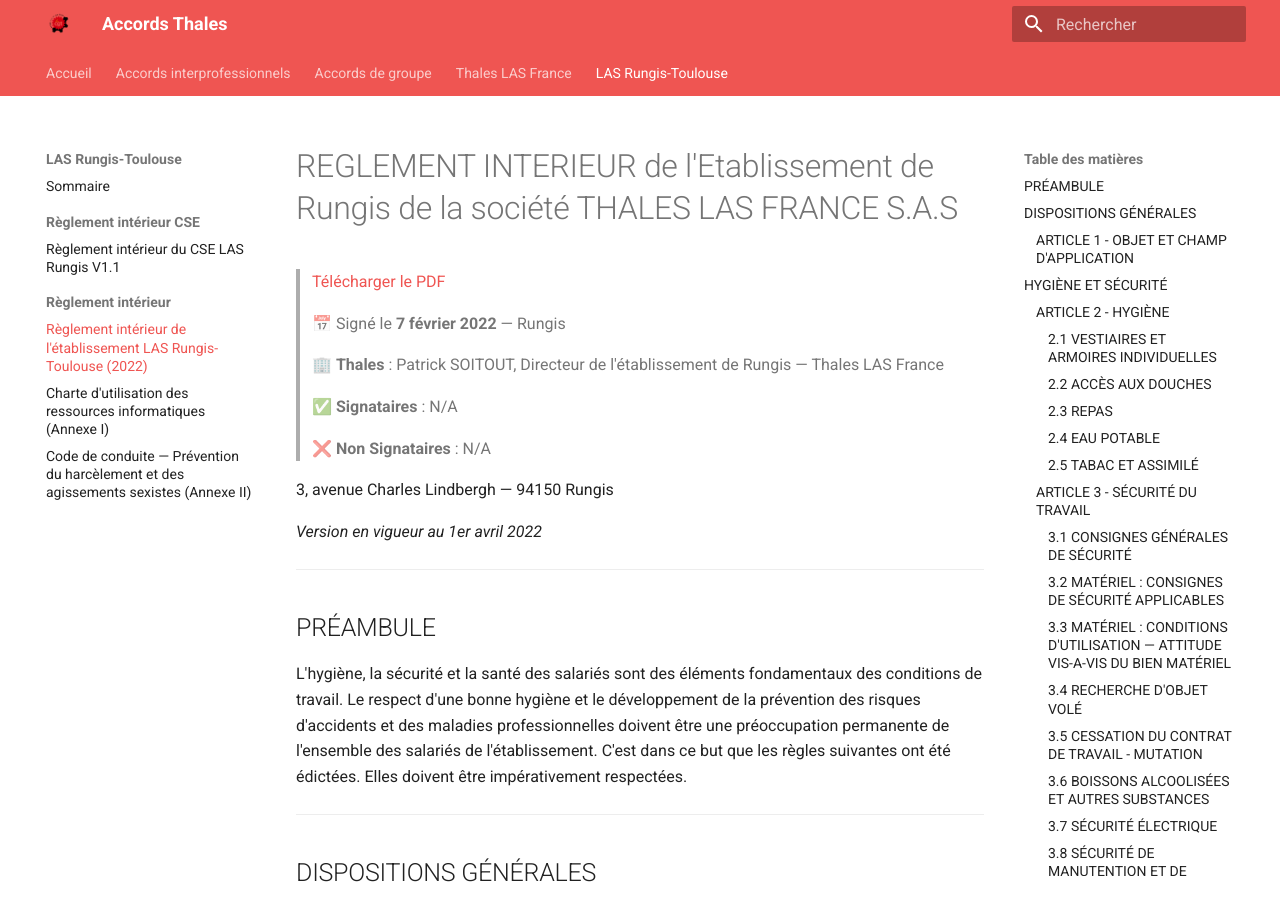
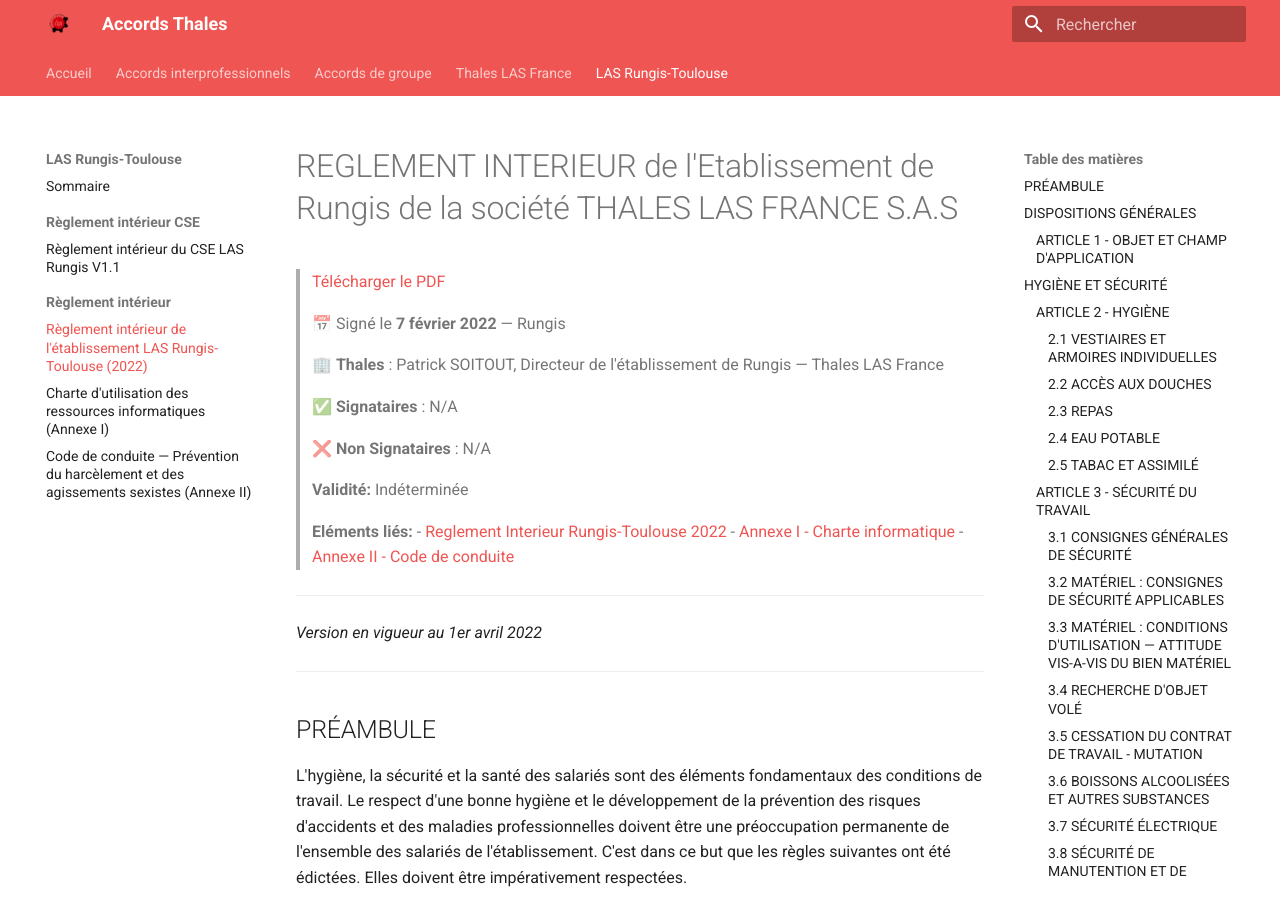
Before and after one commit to Dracufat/accords-thales, an MkDocs documentation site: the page built from docs/las-rungis-toulouse/LAS-Rungis-2022-02-07Reglement_Interieur_Rungis-Toulouse_2022.md, in a window 1280 px wide and 900 px high. Built offline with MkDocs 1.6.1 and Material for MkDocs 9.7.7, drawn with Linux system fonts in a browser that asks for light colours.

```diff
--- a/docs/las-rungis-toulouse/LAS-Rungis-2022-02-07Reglement_Interieur_Rungis-Toulouse_2022.md
+++ b/docs/las-rungis-toulouse/LAS-Rungis-2022-02-07Reglement_Interieur_Rungis-Toulouse_2022.md
@@ -11,7 +11,18 @@
 >
 > ❌ **Non Signataires** : N/A
 
-3, avenue Charles Lindbergh — 94150 Rungis
+
+
+> **Validité:**  Indéterminée
+
+
+> **Eléments liés:**
+> - [Reglement Interieur Rungis-Toulouse 2022](LAS-Rungis-2022-02-07Reglement_Interieur_Rungis-Toulouse_2022.md)
+> - [Annexe I - Charte informatique](LAS-Rungis-2021-Annexe_I_-_Charte_informatique.md)
+>  - [Annexe II - Code de conduite](LAS-Rungis-2021-Annexe_II_-_Code_de_conduite_2021.md)
+
+---
+
 
 *Version en vigueur au 1er avril 2022*
 
```
Also changed, not shown: docs/las-fr/Re_glement-inte_rieur-CSEC-LAS-Fr-TOL-non-signe_.md (+2 -0 lines), docs/las-rungis-toulouse/LAS-Rungis-2021-Annexe_II_-_Code_de_conduite_2021.md (+7 -0 lines), docs/las-rungis-toulouse/LAS-Rungis-2021-Annexe_I_-_Charte_informatique.md (+7 -0 lines).
